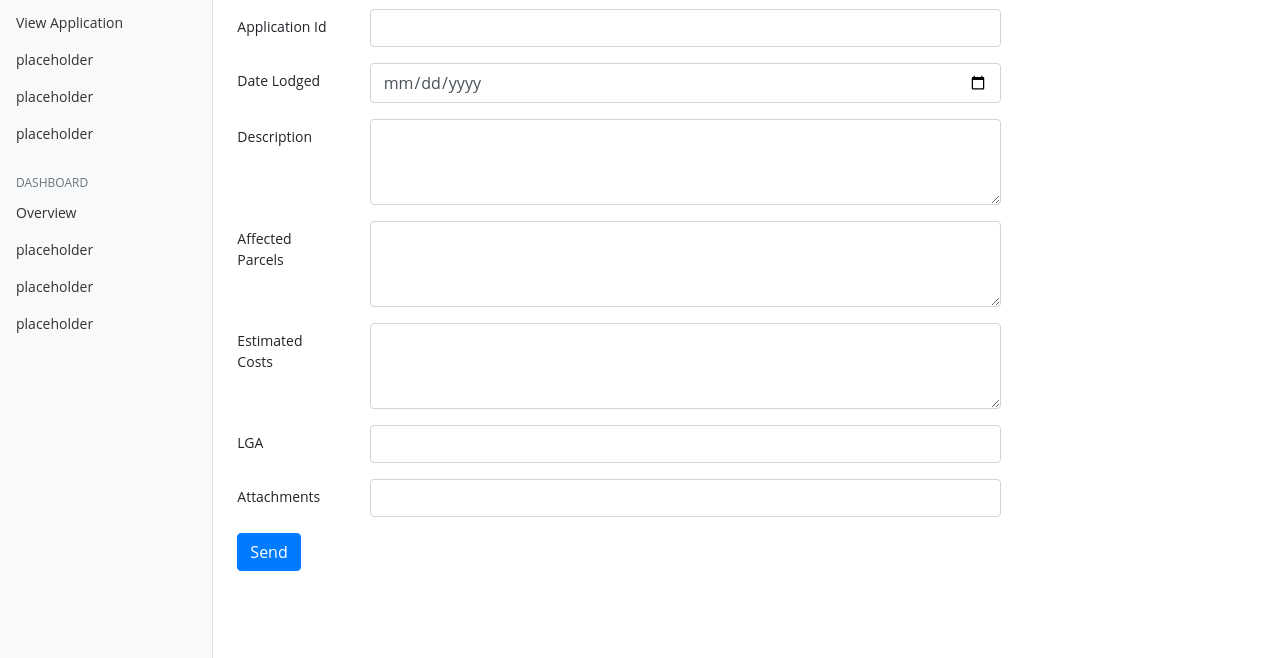
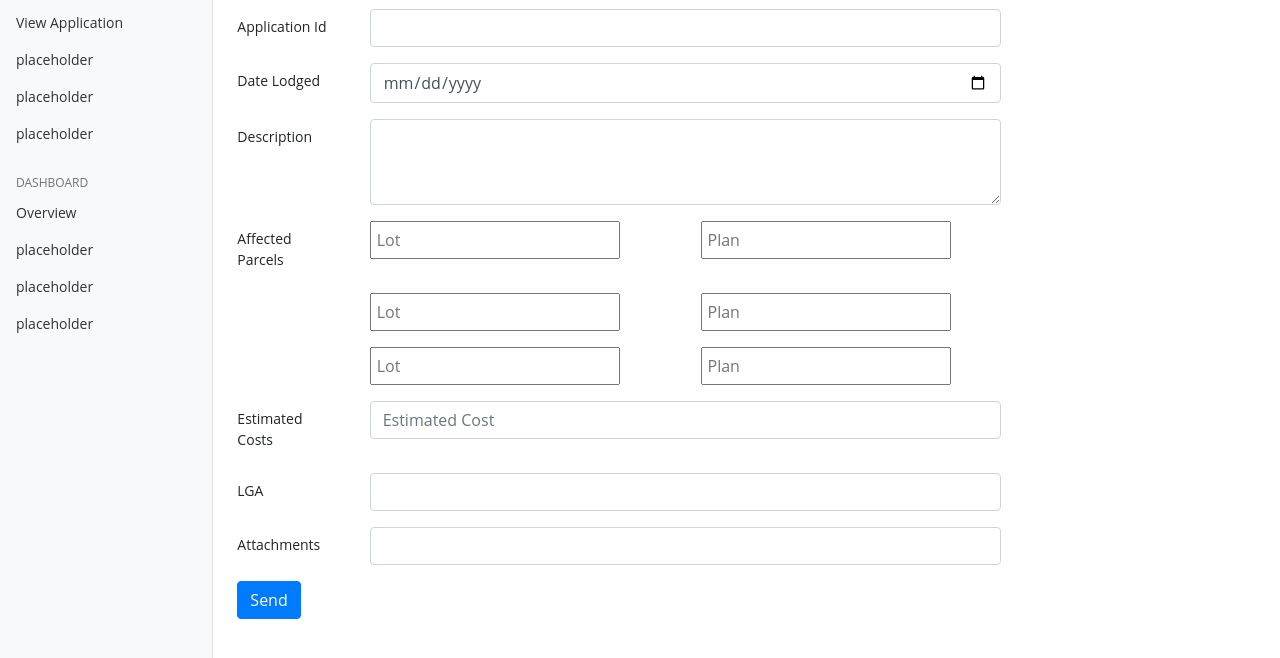
Before and after one commit to CSEANZ/Blockchain-For-Land-Development-Approvals, a website built with webpack: page webportal/app/index.html in a window 1280 px wide. Shown: the part 126-784 px from the top of the page. Built offline with nearby package versions, Linux system fonts and the light colour scheme; what web3 would draw is missing.

Commit message:
added some formatting

```diff
--- a/webportal/app/index.html
+++ b/webportal/app/index.html
@@ -111,14 +111,23 @@
             </div>
             <div class="form-group row">
               <label for="parcels" class="col-sm-2 col-form-label">Affected Parcels</label>
-              <div class="col-sm-10">
-                  <textarea id="parcels" class="form-control" rows="3"></textarea>
-              </div>
+              <div class="col"><input type="text" style="width:250px" id="lot1" placeholder="Lot"></div>
+              <div class="col"><input type="text" style="width:250px" id="plan1" placeholder="Plan"></div>
+            </div>
+            <div class="form-group row">
+              <label class="col-sm-2 col-form-label"></label>
+              <div class="col"><input type="text" style="width:250px" id="lot1" placeholder="Lot"></div>
+              <div class="col"><input type="text" style="width:250px" id="plan1" placeholder="Plan"></div>
+            </div>
+            <div class="form-group row">
+              <label class="col-sm-2 col-form-label"></label>
+              <div class="col"><input type="text" style="width:250px" id="lot1" placeholder="Lot"></div>
+              <div class="col"><input type="text" style="width:250px" id="plan1" placeholder="Plan"></div>
             </div>
             <div class="form-group row">
               <label for="ecost" class="col-sm-2 col-form-label">Estimated Costs</label>
               <div class="col-sm-10">
-                  <textarea id="ecosts" class="form-control" rows="3"></textarea>
+                <input type="text" class="form-control" id="ecost" placeholder="Estimated Cost">
               </div>
             </div>
             <div class="form-group row">
```
